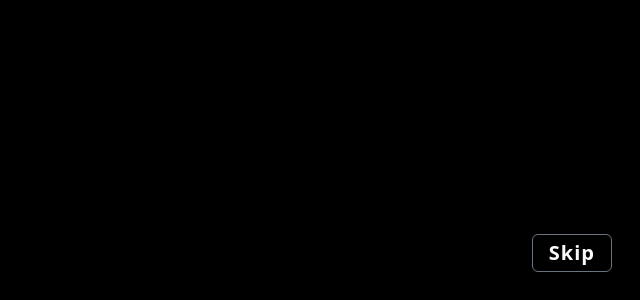
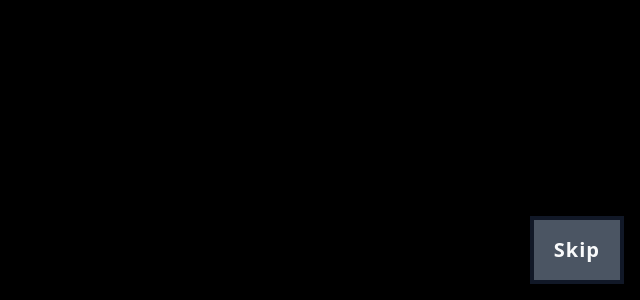
Before and after one commit to hugginsio/capstone_seven, an Angular app: page /intro/game in a window 1280 px wide. Shown: the part 500-800 px from the top of the page, without its empty margins (640-1280 px from the left). Built offline with nearby package versions, Linux system fonts and the light colour scheme.

Commit message:
intro: style buttons to match menu

```diff
--- a/src/app/pages/intro/game/intro-game.component.html
+++ b/src/app/pages/intro/game/intro-game.component.html
@@ -7,9 +7,9 @@
     </div>
   </div>
 </div>
-<div class="absolute bottom-7 right-7">
+<div class="absolute bottom-4 right-4">
   <a routerLink="/menu/landing">
-    <div class="btn btn-gray">
+    <div class="menu-btn">
       <p>Skip</p>
     </div>
   </a>
--- a/src/app/pages/intro/game/intro-game.component.ts
+++ b/src/app/pages/intro/game/intro-game.component.ts
@@ -4,7 +4,7 @@
 @Component({
   selector: 'app-intro-game',
   templateUrl: './intro-game.component.html',
-  styleUrls: ['./intro-game.component.scss']
+  styleUrls: ['../intro-common.scss']
 })
 export class IntroGameComponent implements OnInit, OnDestroy {
   private introInterval: NodeJS.Timeout;
--- /dev/null
+++ b/src/app/pages/intro/intro-common.scss
@@ -0,0 +1,5 @@
+@layer components {
+  .menu-btn {
+    @apply p-5 bg-gray-600 border-4 border-gray-900 cursor-pointer hover:border-gray-300 focus:outline-none transition-colors duration-100;
+  }
+}
--- a/src/app/pages/intro/team/intro-team.component.html
+++ b/src/app/pages/intro/team/intro-team.component.html
@@ -5,9 +5,9 @@
     </div>
   </div>
 </div>
-<div class="absolute bottom-7 right-7">
+<div class="absolute bottom-4 right-4">
   <a routerLink="/intro/game">
-    <div class="btn btn-gray">
+    <div class="menu-btn">
       <p>Skip</p>
     </div>
   </a>
--- a/src/app/pages/intro/team/intro-team.component.ts
+++ b/src/app/pages/intro/team/intro-team.component.ts
@@ -4,7 +4,7 @@
 @Component({
   selector: 'app-intro-team',
   templateUrl: './intro-team.component.html',
-  styleUrls: ['./intro-team.component.scss']
+  styleUrls: ['../intro-common.scss']
 })
 export class IntroTeamComponent implements OnInit, OnDestroy {
   private introInterval: NodeJS.Timeout;
```
Also changed, not shown: src/app/pages/intro/game/intro-game.component.scss (deleted), src/app/pages/intro/team/intro-team.component.scss (deleted).
